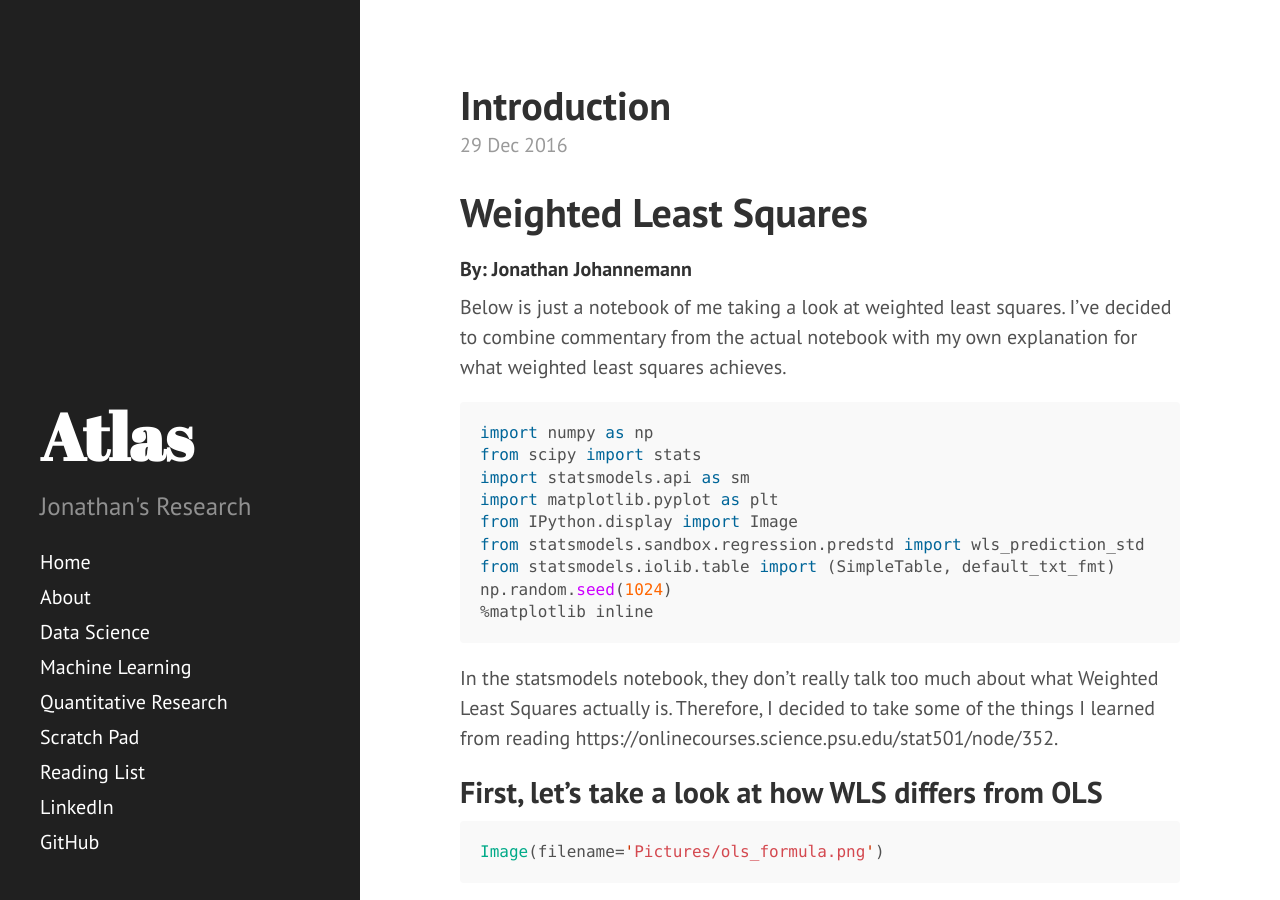
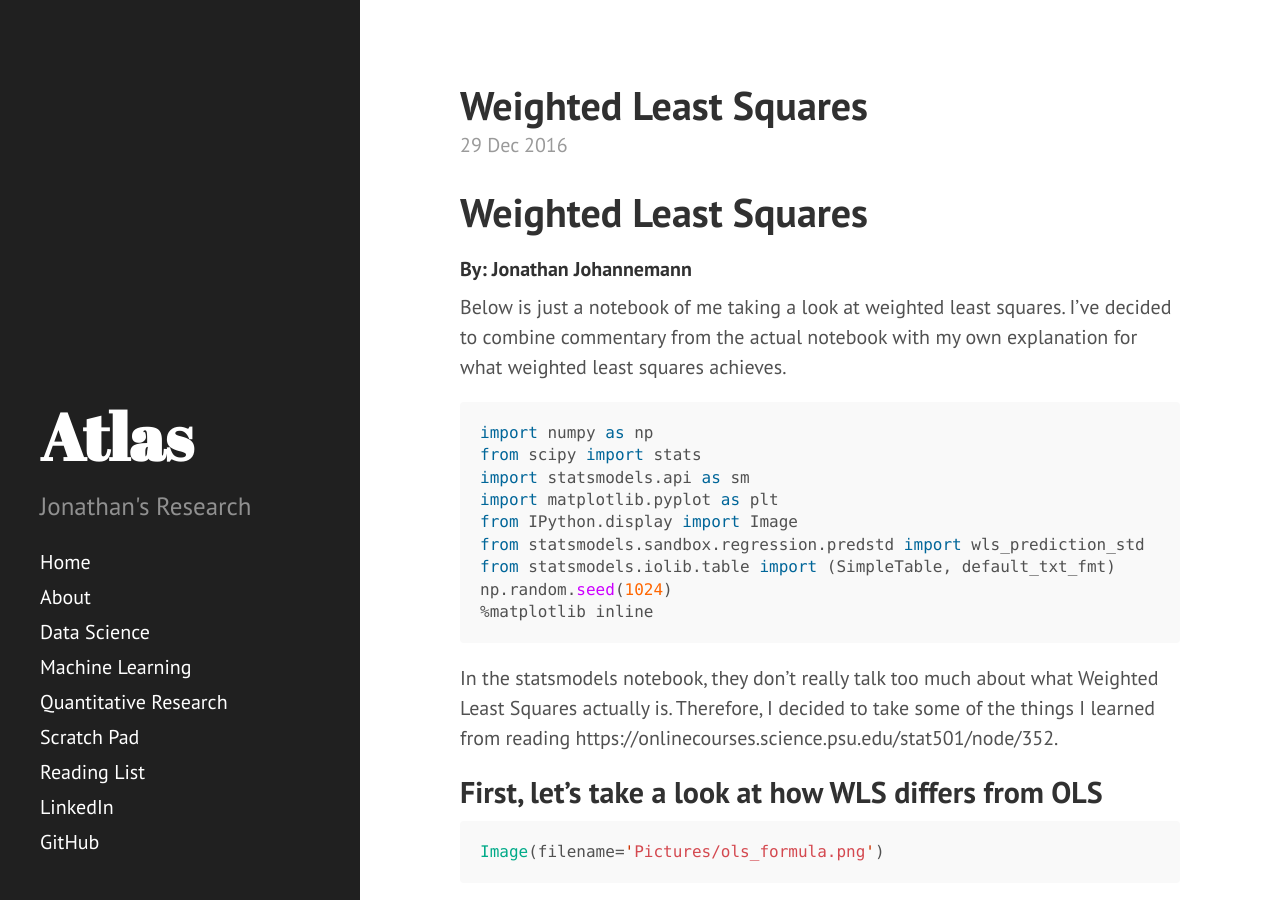
Before and after one commit to JonathanJohann/Research, a Jekyll site: the page built from index.html, in a window 1280 px wide and 900 px high. Built offline with Jekyll 4.4.1, drawn with Linux system fonts in a browser that asks for light colours; Markdown is read by kramdown in place of the engine named in the settings; the list of posts is cut into pages by our own code.

Commit message:
Update and rename 2016-12-29-Test-notes.md to 2016-12-29-Weighted-Least-Squares.md

```diff
--- a/_posts/Machine_Learning/2016-12-29-Test-notes.md
+++ b/_posts/Machine_Learning/2016-12-29-Weighted-Least-Squares.md
@@ -1,7 +1,7 @@
 ---
 layout: notes
 hidden_category: ml
-title: Introduction
+title: Weighted Least Squares
 weight: 10
 hard_wrap: false
 ---
```
